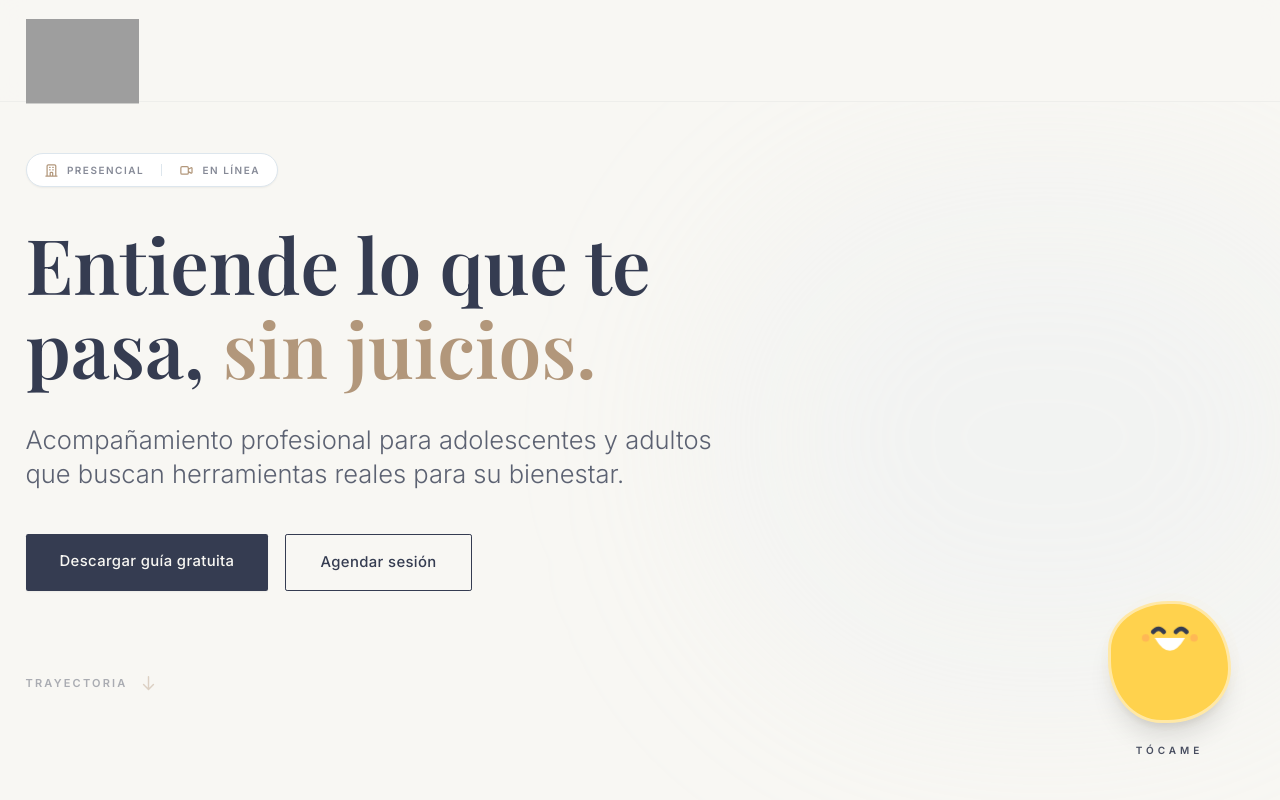
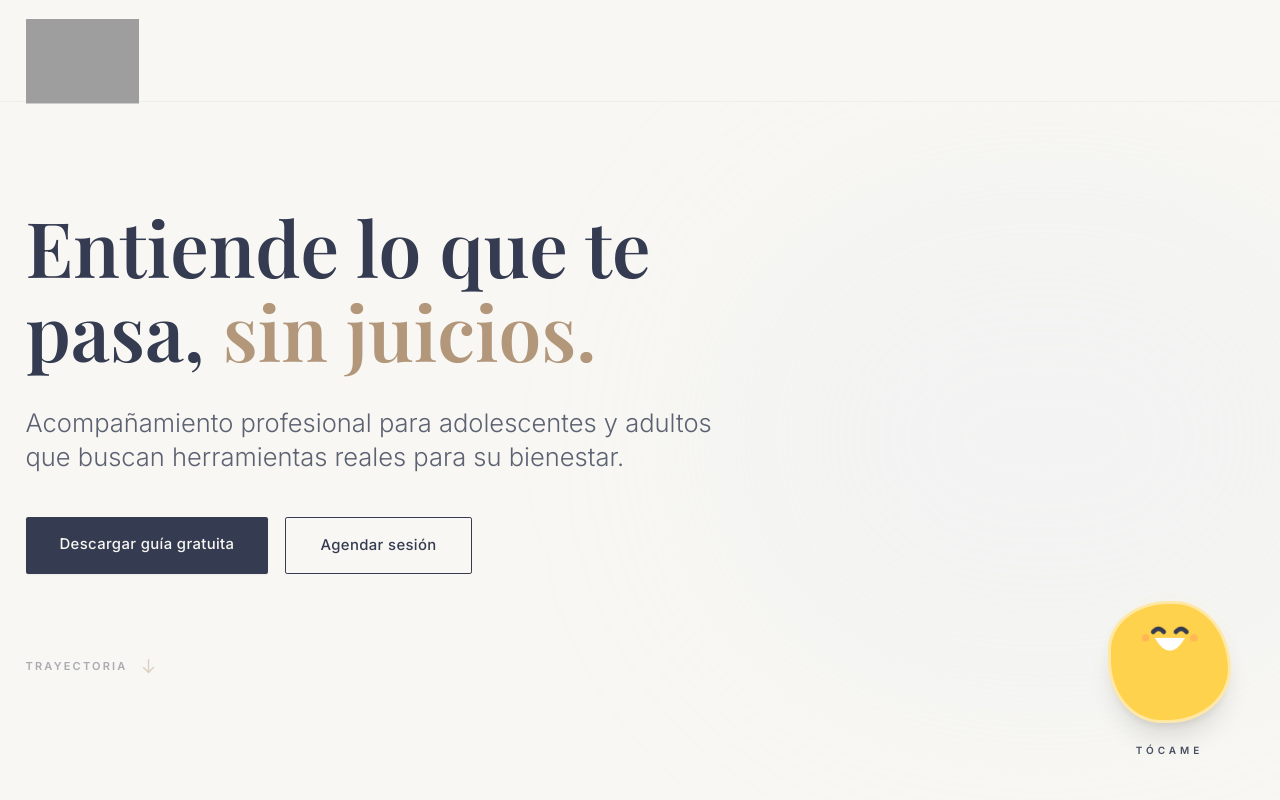
Before and after one commit to VokaHub/carolina-ortega, a React (Vite) app: page / in a window 1280 px wide. Shown: the top 800 px of the page. Built offline with nearby package versions, Linux system fonts and the light colour scheme; grey boxes are pictures that could not be loaded.

Commit message:
Update Hero.tsx

```diff
--- a/components/Hero.tsx
+++ b/components/Hero.tsx
@@ -11,25 +11,10 @@ const Hero: React.FC = () => {
   };
 
   return (
-    <section className="relative overflow-hidden pt-4 pb-16 md:pt-12 md:pb-32 bg-[#F8F7F3]">
+    <section className="relative overflow-hidden pt-16 pb-16 md:pt-24 md:pb-32 bg-[#F8F7F3]">
       <div className="max-w-7xl mx-auto px-6 relative z-10">
         <div className="max-w-3xl">
-          <div className="inline-flex items-center gap-4 px-4 py-2 bg-white border border-[#DDE6ED] rounded-full mb-8 shadow-sm">
-            <div className="flex items-center gap-2">
-              <svg className="w-3.5 h-3.5 text-[#B2977B]" fill="none" stroke="currentColor" viewBox="0 0 24 24">
-                <path strokeLinecap="round" strokeLinejoin="round" strokeWidth={2} d="M19 21V5a2 2 0 00-2-2H7a2 2 0 00-2 2v16m14 0h2m-2 0h-5m-9 0H3m2 0h5M9 7h1m-1 4h1m4-4h1m-1 4h1m-5 10v-5a1 1 0 011-1h2a1 1 0 011 1v5m-4 0h4" />
-              </svg>
-              <span className="text-[10px] uppercase tracking-[0.15em] font-bold text-[#353C51]/60 text-nowrap">Presencial</span>
-            </div>
-            <div className="w-px h-3 bg-[#DDE6ED]"></div>
-            <div className="flex items-center gap-2">
-              <svg className="w-3.5 h-3.5 text-[#B2977B]" fill="none" stroke="currentColor" viewBox="0 0 24 24">
-                <path strokeLinecap="round" strokeLinejoin="round" strokeWidth={2} d="M15 10l4.553-2.276A1 1 0 0121 8.618v6.764a1 1 0 01-1.447.894L15 14M5 18h8a2 2 0 002-2V8a2 2 0 00-2-2H5a2 2 0 00-2 2v8a2 2 0 002 2z" />
-              </svg>
-              <span className="text-[10px] uppercase tracking-[0.15em] font-bold text-[#353C51]/60 text-nowrap">En línea</span>
-            </div>
-          </div>
-
+          {/* Se han eliminado los badges de modalidad para una entrada más limpia */}
           <h1 className="text-4xl md:text-7xl font-semibold text-[#353C51] leading-tight md:leading-[1.1] mb-6 md:mb-8">
             Entiende lo que te pasa, <span className="text-[#B2977B]">sin juicios.</span>
           </h1>
```
